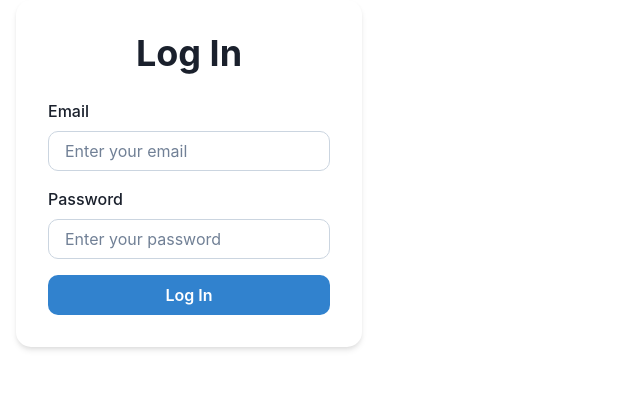
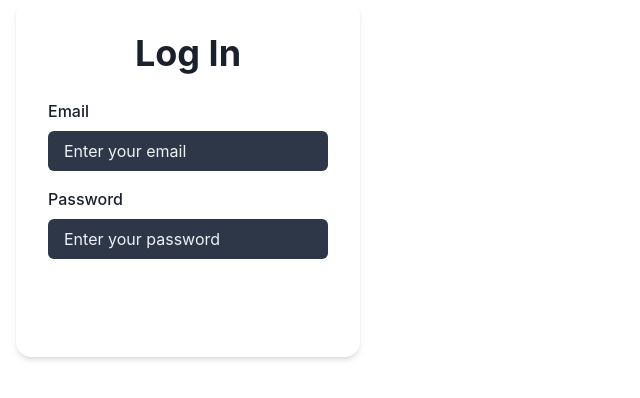
Before and after one commit to Ojoxux/DarkRealm, a React (Vite) app: page / in a window 1280 px wide. Shown: the top 398 px of the page, without its empty margins (0-640 px from the left). Built offline with nearby package versions, Linux system fonts and the light colour scheme.

Commit message:
style🎨: Atomsコンポーネントのスタイル調整

```diff
--- a/src/components/atoms/CustomButton.tsx
+++ b/src/components/atoms/CustomButton.tsx
@@ -2,11 +2,12 @@ import { Button, ButtonProps } from "@chakra-ui/react";
 
 export const CustomButton: React.FC<ButtonProps> = (props) => (
   <Button
-    bg="blue.500"
+    bg="brand.500"
     color="white"
-    _hover={{ bg: "blue.600" }}
-    _active={{ bg: "blue.700" }}
-    borderRadius="10px"
+    _hover={{ bg: "brand.600" }}
+    _active={{ bg: "brand.600" }}
+    fontWeight="bold"
+    py={6}
     {...props}
   />
 );
--- a/src/components/atoms/CustomInput.tsx
+++ b/src/components/atoms/CustomInput.tsx
@@ -2,9 +2,11 @@ import { Input, InputProps } from "@chakra-ui/react";
 
 export const CustomInput: React.FC<InputProps> = (props) => (
   <Input
-    borderRadius="10px"
-    borderColor="gray.300"
-    _focus={{ borderColor: "blue.500", boxShadow: "0 0 0 1px #3182ce" }}
+    bg="gray.700"
+    border="none"
+    color="white"
+    _placeholder={{ color: "gray.100" }}
+    _focus={{ boxShadow: "0 0 0 1px #8E24AA" }}
     {...props}
   />
 );
```
